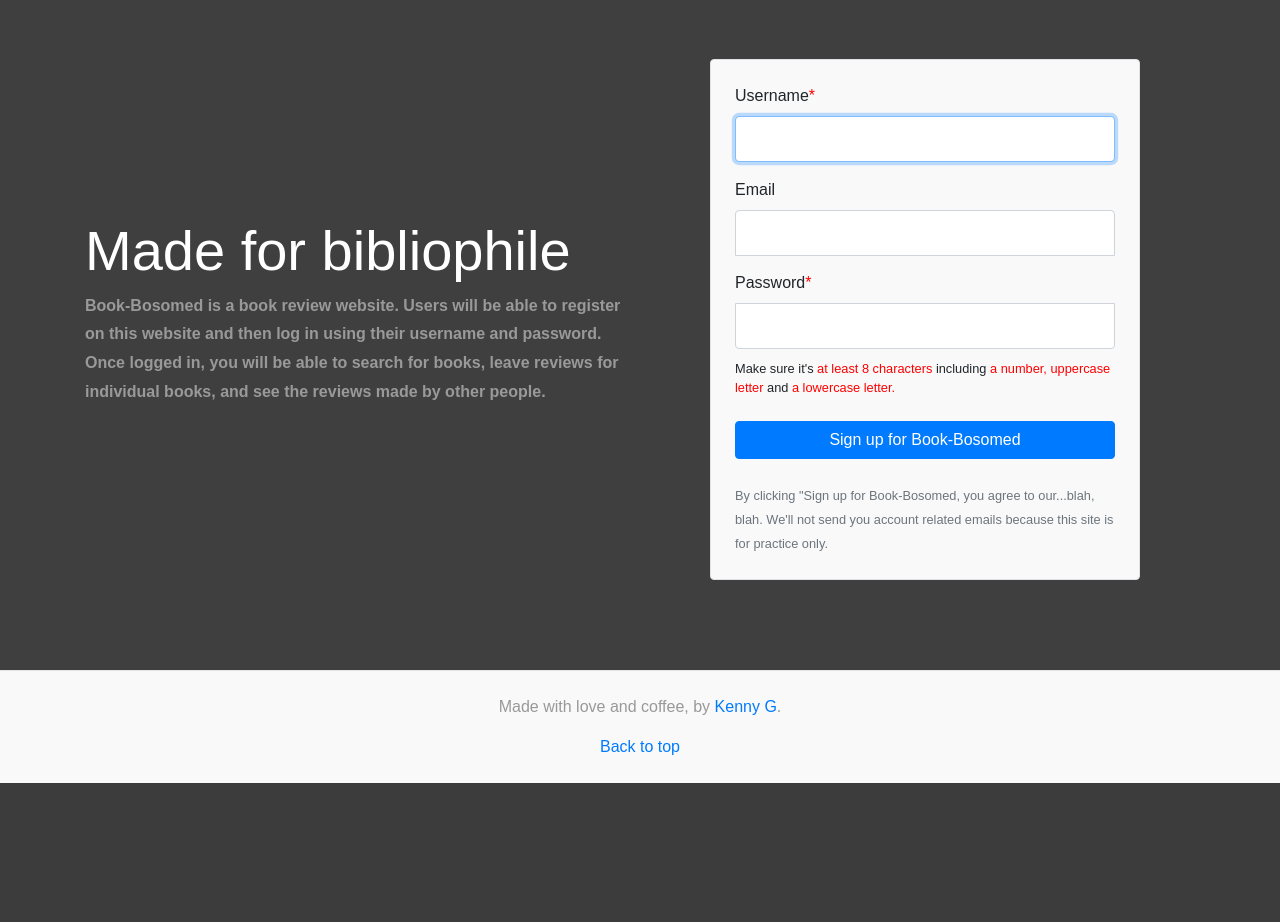
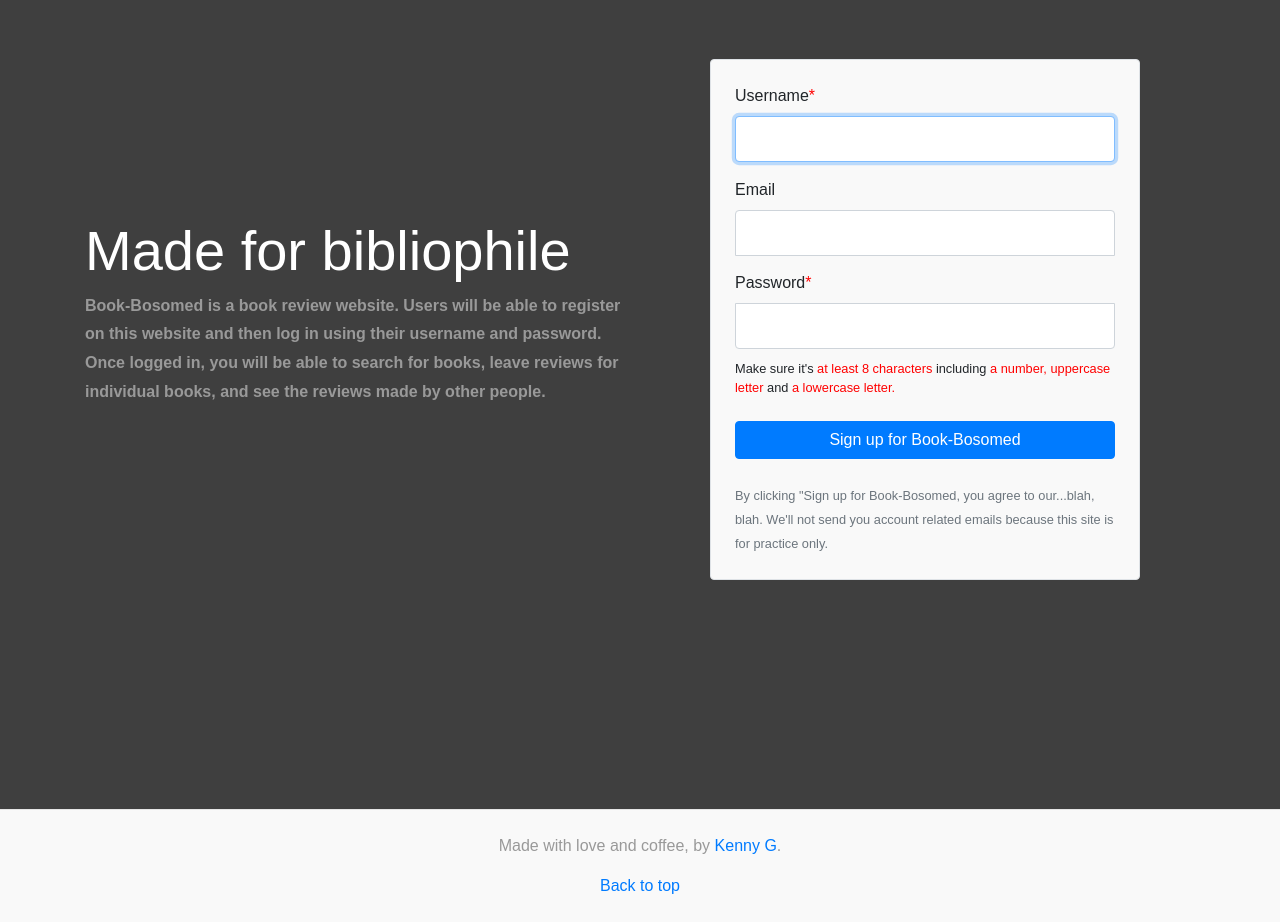
Before and after one commit to KennethYoel/book-bosomed, a Flask app: page / in a window 1280 px wide. Shown: the part 105-1027 px from the top of the page. Before the commit the page ends 888 px from the top, so only its background shows below. Run offline with Flask 2, Linux system fonts and the light colour scheme; some libraries are stand-ins or nearby versions.

Commit message:
added h-100 class

```diff
--- a/templates/index.html
+++ b/templates/index.html
@@ -27,7 +27,7 @@
 {% endblock %}
 
 {% block content %}
-    <main role="main" class="flex-shrink-0">
+    <main role="main" class="flex-shrink-0 h-100">
         <div class="container">
             {% if error %}
                 <header>
```
